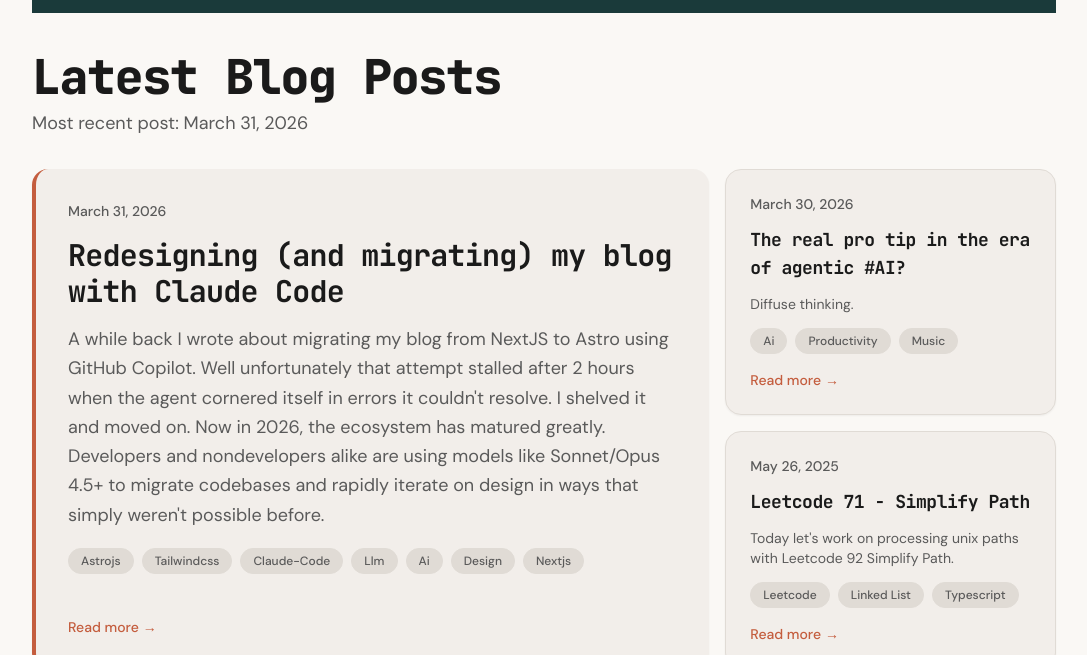
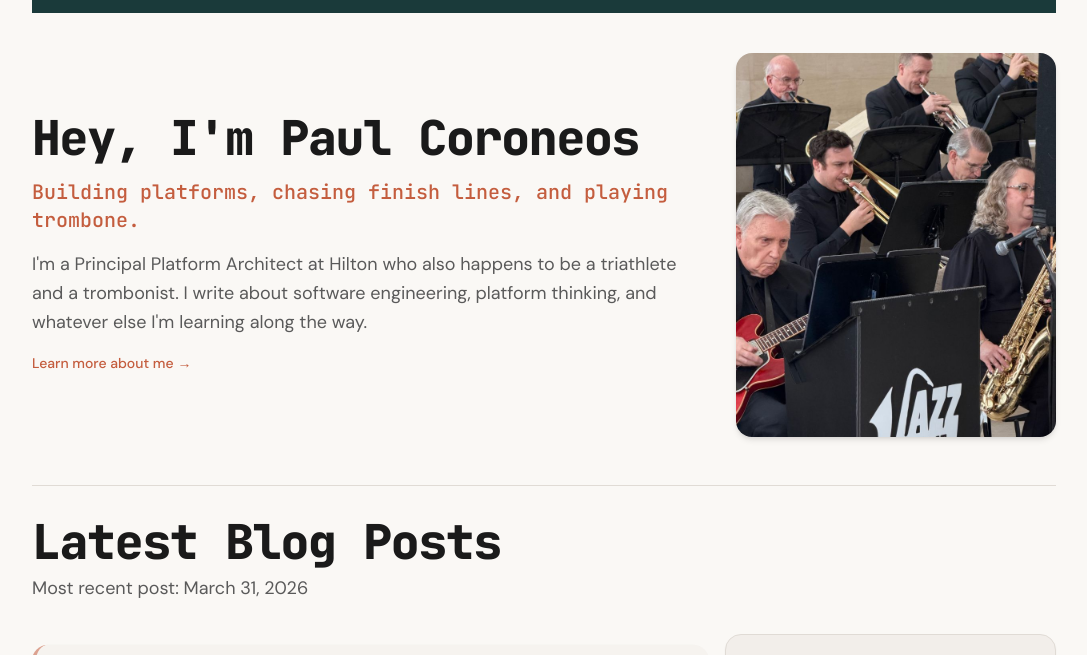
Before and after one commit to PaulACoroneos/pcoroneos.com, an Astro site: page / in a window 1280 px wide. Shown: the part 83-738 px from the top of the page, without its empty margins (96-1183 px from the left). Built offline with nearby package versions, Linux system fonts and the light colour scheme; Astro itself is replaced by a stand-in of ours; some packages are replaced by stand-ins of ours.

Commit message:
add hero section (#804)

```diff
--- /dev/null
+++ b/src/components/Hero.astro
@@ -0,0 +1,38 @@
+---
+import { withBase } from "../lib/with-base";
+
+const base = import.meta.env.BASE_URL;
+---
+
+<section class="border-b border-border pb-8 md:pb-12">
+  <div class="flex flex-col gap-8 md:flex-row md:items-center">
+    <div class="flex-1 space-y-4">
+      <h1 class="font-display text-3xl font-extrabold tracking-tight text-text-primary sm:text-4xl md:text-5xl">
+        Hey, I'm Paul Coroneos
+      </h1>
+      <p class="font-display text-lg font-medium text-primary md:text-xl">
+        Building platforms, chasing finish lines, and playing trombone.
+      </p>
+      <p class="max-w-2xl leading-relaxed text-text-muted">
+        I'm a Principal Platform Architect at Hilton who also happens to be a
+        triathlete and a trombonist. I write about software engineering, platform
+        thinking, and whatever else I'm learning along the way.
+      </p>
+      <a
+        href={withBase(base, "/about")}
+        class="group inline-flex items-center text-sm font-medium text-primary transition-colors hover:text-primary-hover"
+      >
+        Learn more about me
+        <span class="ml-1 transition-transform group-hover:translate-x-0.5">&rarr;</span>
+      </a>
+    </div>
+
+    <div class="w-full md:w-72 lg:w-80">
+      <img
+        src="/perfoming-jazz.jpg"
+        alt="Paul Coroneos playing trombone with the Jazz Wylie band"
+        class="h-80 w-full rounded-2xl object-cover object-top shadow-md md:h-96"
+      />
+    </div>
+  </div>
+</section>
--- a/src/pages/index.astro
+++ b/src/pages/index.astro
@@ -1,6 +1,7 @@
 ---
 import { format, parseISO } from "date-fns";
 import BaseLayout from "../layouts/BaseLayout.astro";
+import Hero from "../components/Hero.astro";
 import TagBadge from "../components/TagBadge.astro";
 import { getAllPosts } from "../lib/posts";
 import { withBase } from "../lib/with-base";
@@ -16,10 +17,12 @@ const remainingPosts = posts.slice(7);
 <BaseLayout title="Paul Coroneos" description="A blog and portfolio by Paul Coroneos">
   {posts.length ? (
     <div class="space-y-8 py-6 md:py-10">
+      <Hero />
+
       <div class="space-y-2">
-        <h1 class="font-display text-3xl font-extrabold tracking-tight text-text-primary sm:text-4xl md:text-5xl">
+        <h2 class="font-display text-3xl font-extrabold tracking-tight text-text-primary sm:text-4xl md:text-5xl">
           Latest Blog Posts
-        </h1>
+        </h2>
         <p class="text-lg text-text-muted">
           Most recent post: {format(parseISO(posts[0].module.meta.date), "MMMM dd, yyyy")}
         </p>
```
Also changed, not shown: public/perfoming-jazz.jpg (added).
